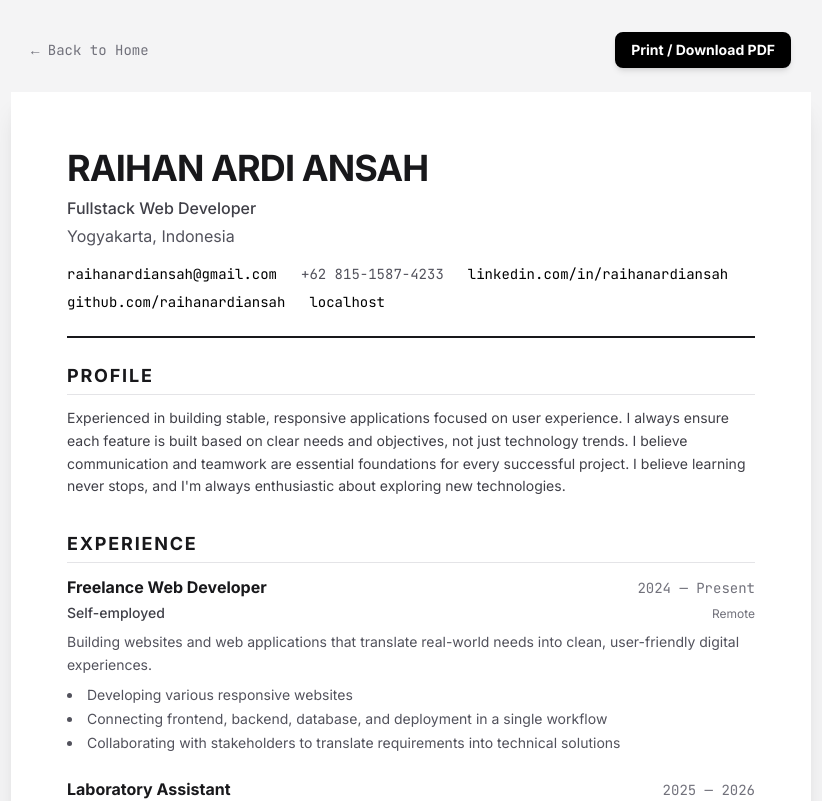
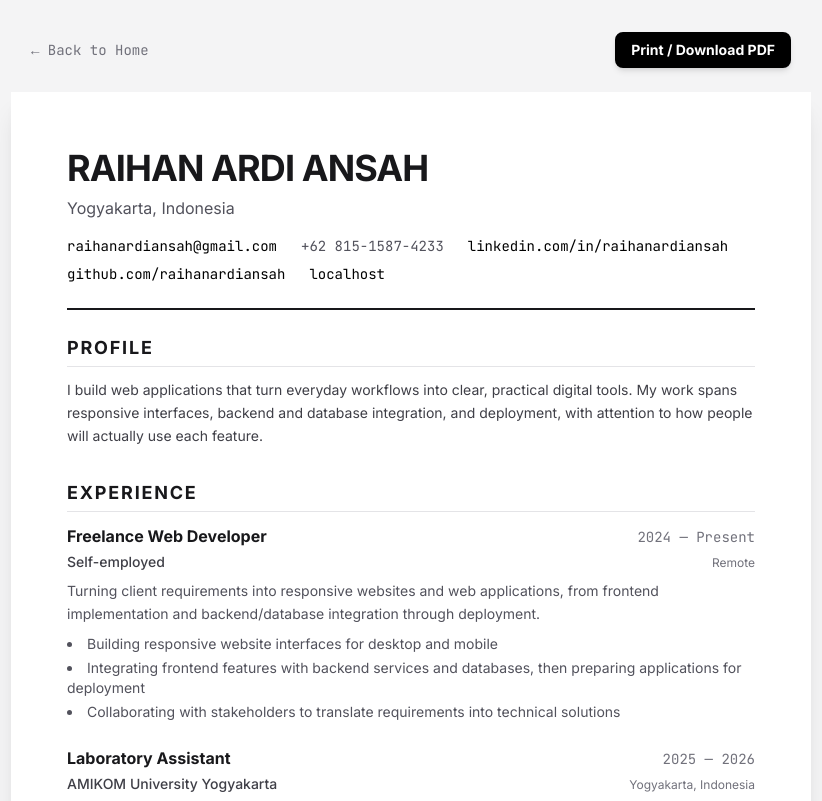
Before and after one commit to raihanardiansah/portofolio, a React (Vite) app: page /cv in a window 1280 px wide. Shown: the top 801 px of the page, without its empty margins (229-1051 px from the left). Built offline with nearby package versions, Linux system fonts and the light colour scheme; the HTML template or start-up script is replaced by a standard one.

Commit message:
feat: update profile headline and enhance experience descriptions for clarity and detail

```diff
--- a/src/data.js
+++ b/src/data.js
@@ -2,7 +2,7 @@
 
 export const defaultProfile = {
   "name": "Raihan Ardi Ansah",
-  "headline": "Fullstack Web Developer",
+  "headline": "",
   "location": "Yogyakarta, Indonesia",
   "timezone": "Asia/Jakarta",
   "timezoneLabel": "UTC",
@@ -14,34 +14,19 @@ export const defaultProfile = {
   "whatsapp": "+62 815-1587-4233",
   "availableForWork": true,
   "bio": [
-    "Experienced in building stable, responsive applications focused on user experience.",
-    "I always ensure each feature is built based on clear needs and objectives, not just technology trends.",
-    "I believe communication and teamwork are essential foundations for every successful project.",
-    "I believe learning never stops, and I'm always enthusiastic about exploring new technologies."
+    "I build web applications that turn everyday workflows into clear, practical digital tools. My work spans responsive interfaces, backend and database integration, and deployment, with attention to how people will actually use each feature."
   ],
   "bio_id": [
-    "Berpengalaman dalam membangun aplikasi yang stabil, responsif, dan berfokus pada pengalaman pengguna.",
-    "Saya selalu memastikan setiap fitur dibangun berdasarkan kebutuhan dan tujuan yang jelas, bukan sekadar tren teknologi.",
-    "Saya percaya bahwa komunikasi dan kerja sama tim adalah fondasi penting dalam setiap proyek yang sukses.",
-    "Saya percaya proses belajar tidak pernah berhenti, dan saya selalu antusias mengeksplorasi hal-hal baru di dunia teknologi."
+    "Saya membangun aplikasi web yang mengubah alur kerja sehari-hari menjadi solusi digital yang jelas dan praktis. Pekerjaan saya mencakup antarmuka responsif, integrasi backend dan database, hingga deployment, dengan perhatian pada cara pengguna benar-benar memakai setiap fitur."
   ],
   "bio_zh": [
-    "具有构建稳定、响应迅速且以用户体验为中心的应用程序的经验。",
-    "我始终确保每个功能都是基于明确的需求和目标构建，而不是仅仅追随技术潮流。",
-    "我相信沟通与团队合作是每个成功项目的重要基础。",
-    "我相信学习的过程永无止境，并且我始终热衷于探索科技领域的新事物。"
+    "我构建将日常工作流程转化为清晰、实用数字工具的Web应用。我的工作涵盖响应式界面、后端与数据库集成以及部署，并关注用户实际使用每项功能的方式。"
   ],
   "bio_ja": [
-    "ユーザー体験に重点を置いた、安定でレスポンシブなアプリケーションの構築経験があります。",
-    "私は常に、各機能が明確なニーズと目的に基づいて構築されていることを確認し、単なる技術トレンドに流されないようにしています。",
-    "コミュニケーションとチームワークは、あらゆる成功するプロジェクトの重要な基盤であると信じています。",
-    "学びのプロセスは終わらないと信じており、常にテクノロジーの新しいことを探求することに熱意を持っています。"
+    "日常の業務フローを分かりやすく実用的なデジタルツールに変えるWebアプリケーションを開発しています。レスポンシブなインターフェース、バックエンドとデータベースの連携、デプロイまでを担当し、各機能が実際にどう使われるかを重視しています。"
   ],
   "bio_ko": [
-    "사용자 경험에 중점을 둔 안정적이고 반응성이 뛰어난 애플리케이션을 구축한 경험이 있습니다.",
-    "저는 각 기능이 명확한 요구와 목표를 기반으로 구축되도록 항상 확인하며, 단순한 기술 트렌드에 따르지 않습니다.",
-    "커뮤니케이션과 팀 협업은 모든 성공적인 프로젝트의 중요한 기반이라고 믿습니다.",
-    "배움의 과정은 끝나지 않는다고 믿으며, 기술 분야의 새로운 것을 탐구하는 데 항상 열정을 가지고 있습니다."
+    "일상 업무 흐름을 명확하고 실용적인 디지털 도구로 바꾸는 웹 애플리케이션을 개발합니다. 반응형 인터페이스, 백엔드 및 데이터베이스 연동, 배포까지 담당하며 각 기능이 사용자의 실제 업무에 어떻게 쓰이는지에 집중합니다."
   ],
   "cvUrl": ""
 };
@@ -249,34 +234,34 @@ export const experiences = [
     "location": "Remote",
     "logo": "",
     "period": "2024 — Present",
-    "description": "Building websites and web applications that translate real-world needs into clean, user-friendly digital experiences.",
-    "description_id": "Membangun website dan aplikasi web yang menerjemahkan kebutuhan nyata menjadi pengalaman digital yang rapi dan mudah digunakan.",
-    "description_zh": "构建将现实需求转化为整洁、用户友好数字体验的网站和Web应用程序。",
-    "description_ja": "現実のニーズをすっきりと使いやすいデジタル体験に変換するウェブサイトやウェブアプリケーションを構築します。",
-    "description_ko": "현실의 요구를 깔끔하고 사용자 친화적인 디지털 경험으로 변환하는 웹사이트와 웹 애플리케이션을 구축합니다.",
+    "description": "Turning client requirements into responsive websites and web applications, from frontend implementation and backend/database integration through deployment.",
+    "description_id": "Menerjemahkan kebutuhan klien menjadi website dan aplikasi web responsif, mulai dari implementasi frontend dan integrasi backend/database hingga deployment.",
+    "description_zh": "将客户需求转化为响应式网站和Web应用，涵盖前端实现、后端与数据库集成以及部署准备。",
+    "description_ja": "クライアントの要件をレスポンシブなWebサイトやWebアプリに落とし込み、フロントエンドの実装からバックエンド・データベース連携、デプロイ準備まで対応します。",
+    "description_ko": "고객 요구사항을 반응형 웹사이트와 웹 애플리케이션으로 구현하며, 프런트엔드 개발부터 백엔드·데이터베이스 연동과 배포 준비까지 담당합니다.",
     "points": [
-      "Developing various responsive websites",
-      "Connecting frontend, backend, database, and deployment in a single workflow",
+      "Building responsive website interfaces for desktop and mobile",
+      "Integrating frontend features with backend services and databases, then preparing applications for deployment",
       "Collaborating with stakeholders to translate requirements into technical solutions"
     ],
     "points_id": [
-      "Mengembangkan beberapa website yang responsif",
-      "Menghubungkan frontend, backend, database, dan deployment dalam satu alur kerja",
+      "Membangun antarmuka website responsif untuk desktop dan perangkat mobile",
+      "Mengintegrasikan fitur frontend dengan layanan backend dan database, lalu menyiapkan aplikasi untuk deployment",
       "Berkolaborasi dengan stakeholder untuk menerjemahkan kebutuhan menjadi solusi teknis"
     ],
     "points_zh": [
-      "开发各种响应式网站",
-      "在单一工作流中连接前端、后端、数据库和部署",
-      "与利益相关者合作，将需求转化为技术解决方案"
+      "构建适配桌面和移动设备的响应式网站界面",
+      "将前端功能与后端服务及数据库集成，并完成应用部署准备",
+      "与相关方沟通需求，并将其转化为具体的技术方案"
     ],
     "points_ja": [
-      "様々なレスポンシブウェブサイトを開発",
-      "フロントエンド、バックエンド、データベース、デプロイメントを単一のワークフローに統合",
-      "関係者と協力して要件を技術的な解決策に変換"
+      "デスクトップとモバイルに対応したレスポンシブなWebインターフェースを構築",
+      "フロントエンド機能をバックエンドサービスやデータベースと連携し、デプロイに向けて準備",
+      "関係者と要件を整理し、具体的な技術ソリューションに落とし込む"
     ],
     "points_ko": [
-      "다양한 반응형 웹사이트 개발",
-      "프론트엔드, 백엔드, 데이터베이스 및 배포를 단일 워크플로우로 연결",
+      "데스크톱과 모바일에 맞는 반응형 웹 인터페이스 구축",
+      "프론트엔드 기능을 백엔드 서비스 및 데이터베이스와 연동하고 배포 준비",
       "이해관계자와 협력하여 요구 사항을 기술 솔루션으로 변환"
     ],
     "tags": [
@@ -435,11 +420,11 @@ export const projects = [
     "desc_zh": "一个基于AI的学校数字投诉系统。",
     "desc_ja": "学校向けのAIベースのデジタル苦情システム。",
     "desc_ko": "학교를 위한 AI 기반 디지털 불만 접수 시스템.",
-    "overview": "A complaint system focused on analyzing reports using AI, equipped with multiple role access management tailored for school needs. Successfully increased school complaint reporting efficiency by 40% and accelerated administration response time.",
-    "overview_id": "Sistem pengaduan yang berfokus pada analisis keluhan menggunakan AI, dilengkapi dengan manajemen akses multi-role yang disesuaikan untuk kebutuhan sekolah. Berhasil meningkatkan efisiensi pelaporan keluhan sekolah hingga 40% dan mempercepat waktu respons administrasi.",
-    "overview_zh": "一个专注于使用AI分析投诉的系统，配备了为学校需求量身定制的多角色访问管理。成功将学校投诉报告效率提高了40%，并加快了行政响应时间。",
-    "overview_ja": "AIを使用して苦情を分析することに焦点を当てたシステムで、学校のニーズに合わせた複数の役割アクセス管理を備えています。",
-    "overview_ko": "AI를 사용하여 불만을 분석하는 데 중점을 둔 시스템으로, 학교 요구에 맞춘 다중 역할 액세스 관리를 갖추고 있습니다.",
+    "overview": "A school complaint system that uses AI to analyze reports and provides role-based access for administrators and reporters. It centralizes submissions and supports more organized follow-up by the school administration.",
+    "overview_id": "Sistem pengaduan sekolah yang menggunakan AI untuk menganalisis laporan serta menyediakan akses berbasis peran bagi admin dan pelapor. Sistem ini memusatkan pengajuan laporan dan mendukung tindak lanjut yang lebih terorganisasi oleh administrasi sekolah.",
+    "overview_zh": "一套面向学校的投诉系统，使用AI分析报告，并为管理员和报告者提供基于角色的访问权限。它集中管理报告提交，并帮助学校行政部门更有条理地跟进处理。",
+    "overview_ja": "AIで報告を分析し、管理者と報告者に役割ベースのアクセスを提供する学校向け苦情システムです。報告を一元管理し、学校管理部門による整理されたフォローアップを支援します。",
+    "overview_ko": "AI로 신고 내용을 분석하고 관리자와 신고자에게 역할 기반 접근 권한을 제공하는 학교 민원 시스템입니다. 신고를 한곳에서 관리하고 학교 행정팀이 체계적으로 후속 조치할 수 있도록 지원합니다.",
     "role": "Fullstack Web Developer",
     "role_id": "Fullstack Web Developer",
     "role_zh": "全栈Web开发人员",
@@ -463,11 +448,11 @@ export const projects = [
     "desc_zh": "为Svarga Cafe构建的餐饮订购应用程序。",
     "desc_ja": "Svarga Cafe向けに開発された飲食注文アプリ。",
     "desc_ko": "Svarga Cafe용 F&B 주문 애플리케이션.",
-    "overview": "A comprehensive cashier application built for Svarga Cafe, enabling fast and precise point-of-sale transactions. Simplified ordering and stock management, increasing order accuracy to 95% and reducing customer wait times.",
-    "overview_id": "Aplikasi kasir komprehensif yang dibangun untuk Svarga Cafe, memungkinkan transaksi point-of-sale yang cepat dan tepat. Mempermudah pemesanan dan manajemen stok, meningkatkan akurasi pesanan hingga 95% dan mengurangi waktu tunggu pelanggan.",
-    "overview_zh": "为Svarga Cafe构建的全面收银应用程序，实现快速准确的销售点交易。简化了订购和库存管理，将订单准确率提高到95%，并减少了客户等待时间。",
-    "overview_ja": "カフェ環境での取引プロセスを合理化するためのデジタルメニューと注文システムを設計・開発。",
-    "overview_ko": "카페 환경에서 거래 프로세스를 간소화하기 위한 디지털 메뉴 및 주문 시스템을 설계하고 개발했습니다.",
+    "overview": "A cashier application built for Svarga Cafe to support point-of-sale transactions, ordering, and stock management. It helps staff record orders consistently and manage daily cafe operations in one system.",
+    "overview_id": "Aplikasi kasir untuk Svarga Cafe yang mendukung transaksi point-of-sale, pemesanan, dan manajemen stok. Sistem ini membantu staf mencatat pesanan secara konsisten dan mengelola operasional kafe harian dalam satu sistem.",
+    "overview_zh": "为Svarga Cafe构建的收银应用，支持销售点交易、点单和库存管理。它帮助员工一致地记录订单，并在一个系统中管理日常咖啡馆运营。",
+    "overview_ja": "Svarga Cafe向けに構築したレジアプリで、POS取引、注文、在庫管理をサポートします。スタッフが注文を一貫して記録し、日々のカフェ運営を一つのシステムで管理できるようにします。",
+    "overview_ko": "Svarga Cafe를 위해 구축한 계산대 애플리케이션으로 POS 거래, 주문 및 재고 관리를 지원합니다. 직원이 주문을 일관되게 기록하고 일상적인 카페 운영을 하나의 시스템에서 관리하도록 돕습니다.",
     "role": "Fullstack Developer",
     "role_id": "Fullstack Developer",
     "role_zh": "全栈开发人员",
@@ -607,11 +592,11 @@ export const projects = [
     "desc_zh": "包含RSVP系统和优雅设计的数字婚礼邀请平台系列。",
     "desc_ja": "RSVPシステムとエレガントなデザインを備えたデジタル結婚式招待状プラットフォームのコレクション。",
     "desc_ko": "RSVP 시스템과 우아한 디자인을 갖춘 디지털 웨딩 청첩장 플랫폼 컬렉션.",
-    "overview": "Developed comprehensive digital invitation solutions allowing users to manage guest lists, RSVPs, and display event details with beautiful layouts. Reduced traditional invitation printing costs by up to 100% and facilitated real-time guest tracking.",
-    "overview_id": "Mengembangkan solusi undangan digital komprehensif yang memungkinkan pengguna mengelola daftar tamu, RSVP, dan menampilkan detail acara dengan tata letak yang indah. Menurunkan biaya cetak undangan fisik hingga 100% dan memudahkan pelacakan kehadiran tamu secara langsung.",
-    "overview_zh": "开发了全面的数字邀请解决方案，允许用户管理客人名单、RSVP并以精美的布局显示活动详细信息。将传统请柬打印成本降低多达100%，并实现了实时宾客跟踪。",
-    "overview_ja": "ユーザーがゲストリスト、RSVPを管理し、美しいレイアウトでイベントの詳細を表示できる包括的なデジタル招待状ソリューションを開発しました。",
-    "overview_ko": "사용자가 게스트 목록, RSVP를 관리하고 아름다운 레이아웃으로 이벤트 세부 정보를 표시할 수 있는 포괄적인 디지털 초청장 솔루션을 개발했습니다.",
+    "overview": "Developed digital invitation platforms that let users manage guest lists, collect RSVPs, and present event details through shareable, elegant pages. The platforms replace printed invitations while making guest responses easier to track.",
+    "overview_id": "Mengembangkan platform undangan digital yang memungkinkan pengguna mengelola daftar tamu, mengumpulkan RSVP, dan menampilkan detail acara melalui halaman yang elegan serta mudah dibagikan. Platform ini menggantikan undangan cetak dan memudahkan pelacakan respons tamu.",
+    "overview_zh": "开发了数字邀请平台，让用户能够管理宾客名单、收集RSVP，并通过可分享的优雅页面展示活动详情。该平台可替代纸质请柬，并使宾客回复更易于跟踪。",
+    "overview_ja": "ゲストリストの管理、RSVPの収集、共有しやすく洗練されたページでのイベント詳細表示を可能にするデジタル招待状プラットフォームを開発しました。紙の招待状に代わり、ゲストの回答を追跡しやすくします。",
+    "overview_ko": "게스트 목록 관리, RSVP 수집, 공유하기 쉬운 세련된 페이지를 통한 행사 정보 제공이 가능한 디지털 초대장 플랫폼을 개발했습니다. 종이 초대장을 대체하고 게스트 응답을 더 쉽게 추적할 수 있도록 합니다.",
     "role": "Fullstack Development, UI/UX Design",
     "role_id": "Fullstack Development, Desain UI/UX",
     "role_zh": "全栈开发，UI/UX设计",
```
Also changed, not shown: src/pages/Home.jsx (+5 -8 lines).
